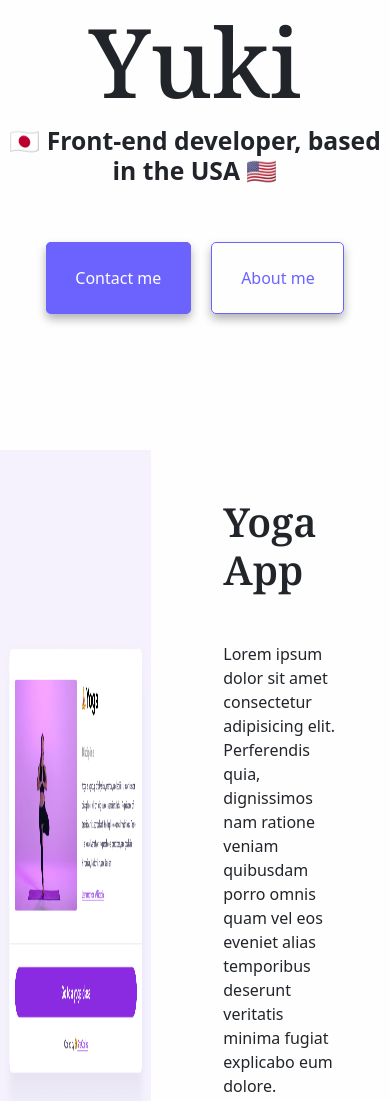
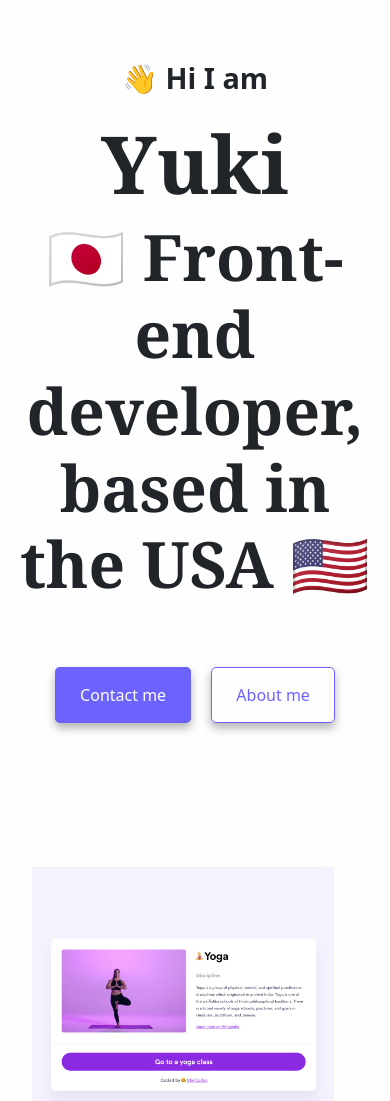
Before and after one commit to yukijina/simple-portfolio-exercise, a plain HTML site: page index.html in a window 390 px wide. Shown: the part 202-1303 px from the top of the page. Drawn offline with nearby package versions, Linux system fonts and the light colour scheme.

Commit message:
improve css and add media query

```diff
--- a/style.css
+++ b/style.css
@@ -9,15 +9,18 @@
   --secondary-color: #fefeff;
   --primary-color-dark: #433ae2;
   --secondary-color-dark: #f3f1fb;
+  --grey-color: #636669;
   --box-shadow: 0 5px 10px rgba(0, 0, 0, 0.3);
 }
 
 body {
   background-color: var(--secondary-color);
+  max-width: 1200px;
+  margin: 0 auto;
 }
 
 header {
-  margin: 5rem auto;
+  margin: 12rem auto 5rem auto;
   text-align: center;
 }
 
@@ -26,17 +29,24 @@ header p {
   font-weight: 600;
 }
 
-header h1 {
-  font-size: 6rem;
+h1,
+h2,
+h3 {
   font-family: 'Noto Serif', serif;
 }
 
+h1 {
+  font-size: 6rem;
+  font-weight: 700;
+}
+
 h2 {
-  font-weight: 600;
+  font-weight: 700;
+  text-align: center;
+  font-size: 5rem;
 }
 
 h3 {
-  font-family: 'Noto Serif', serif;
   font-weight: 600;
   font-size: 2.5rem;
   margin-bottom: 3rem;
@@ -50,11 +60,10 @@ footer p {
   text-align: center;
 }
 
-.navbar-expand-lg {
-  margin-right: 2rem;
-  margin-left: 2rem;
+/* Nav Bar */
+.bg-body-purple {
+  background: #f5f2fe;
 }
-
 .navbar-collapse {
   justify-content: end;
 }
@@ -64,9 +73,15 @@ footer p {
   height: 40px;
 }
 
+/* Header */
 .header-btn-container {
   margin-top: 5rem;
   margin-bottom: 10rem;
+}
+
+.sub-title {
+  font-weight: 600;
+  color: var(--grey-color);
 }
 
 .cs-link-dark,
@@ -102,7 +117,6 @@ footer p {
 .cs-row {
   display: flex;
   margin: 0 auto;
-  max-width: 1200px;
   justify-content: center;
 }
 
@@ -133,3 +147,60 @@ footer p {
 .cs-btn:hover {
   background: var(--primary-color-dark);
 }
+
+/* About me */
+.about-text-container {
+  margin-left: 2rem;
+  margin-right: 2rem;
+}
+
+/* Contact me */
+.contact-section {
+  margin-top: 5rem;
+  margin-bottom: 5rem;
+}
+.contact-section p {
+  text-align: center;
+}
+
+@media (max-width: 991px) {
+  main {
+    margin-right: 2rem;
+    margin-left: 2rem;
+  }
+  .cs-row {
+    flex-direction: column;
+  }
+
+  .cs-col-text {
+    order: 1;
+    margin-bottom: 4rem;
+  }
+}
+
+@media (max-width: 576px) {
+  h1 {
+    font-size: 5rem;
+  }
+
+  h2 {
+    font-size: 4rem;
+  }
+
+  h3 {
+    font-size: 2rem;
+  }
+
+  .sub-title {
+    font-size: 1.5rem;
+  }
+
+  .cs-link-dark,
+  .cs-link-light {
+    padding: 1rem 1.5rem;
+  }
+  .cs-btn {
+    padding: 0.8rem 1.5rem;
+    font-size: 0.8rem;
+  }
+}
```
